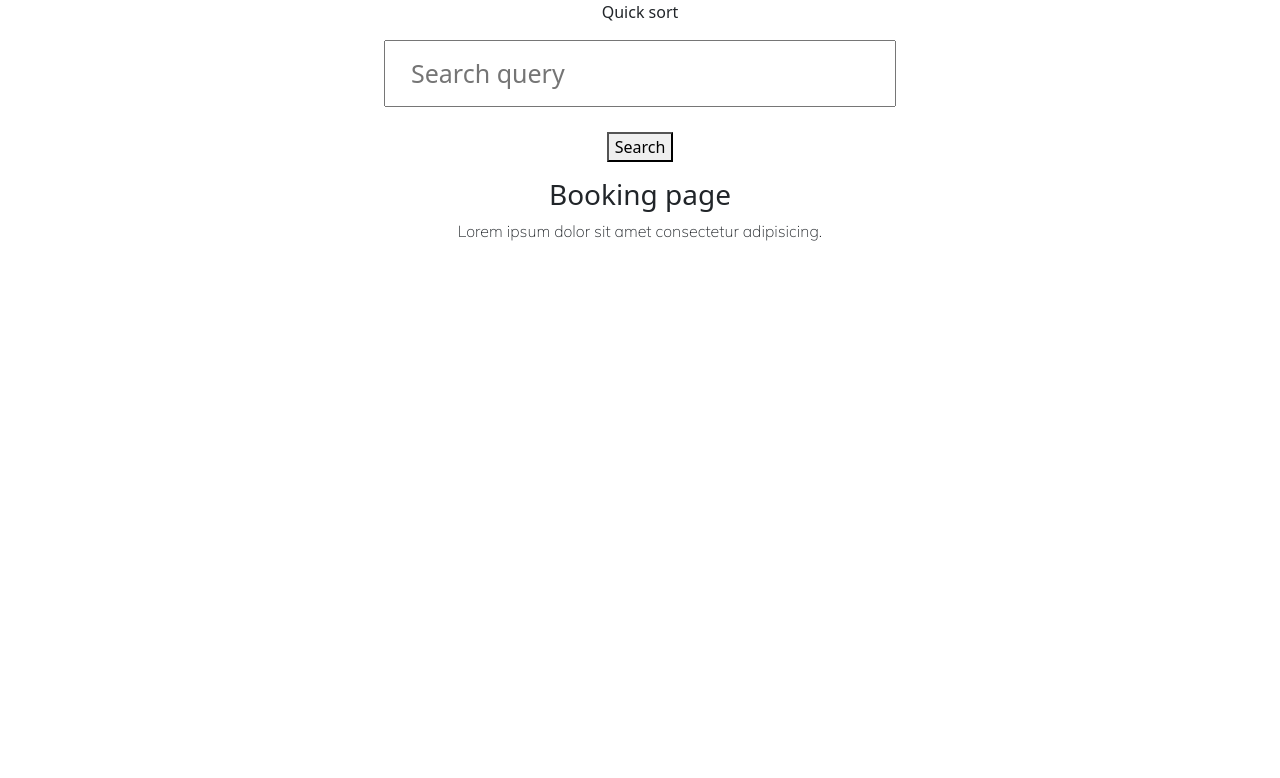
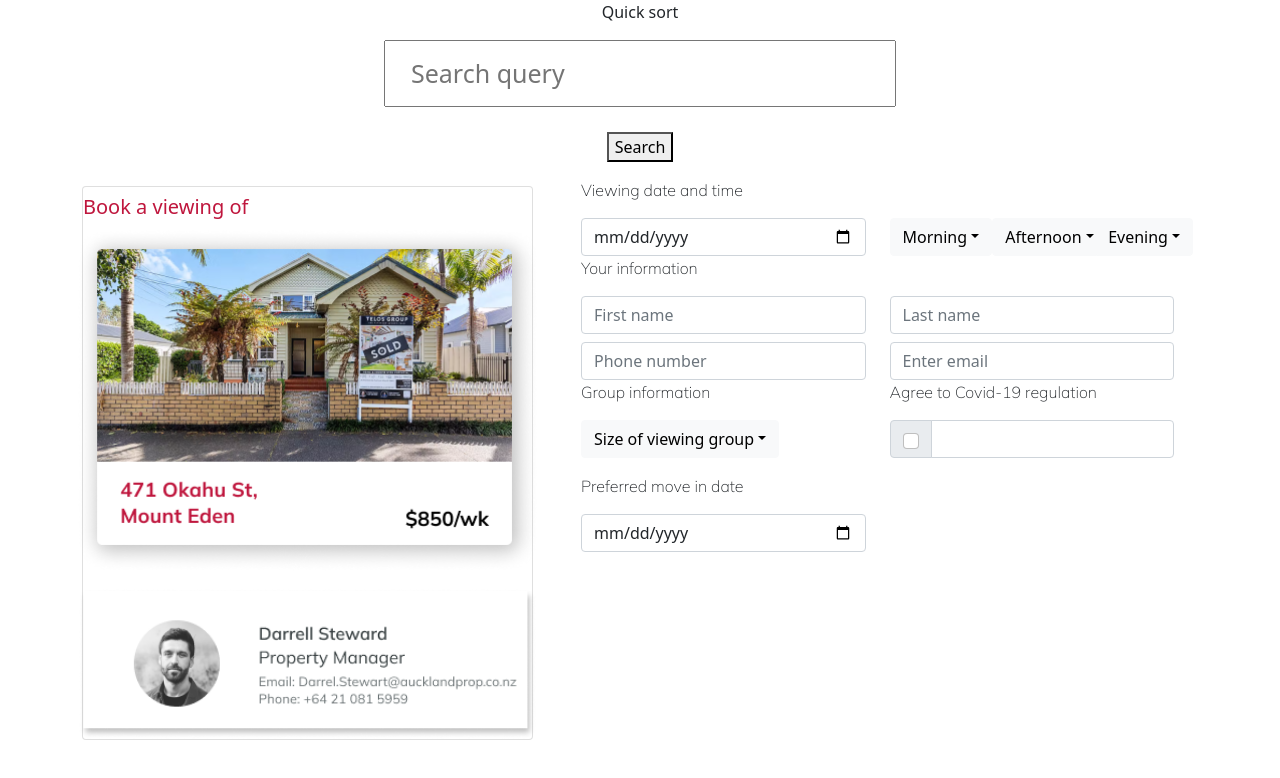
Before and after one commit to Melvin-n/mission6-frontend, a React (Create React App) app: page /booking in a window 1280 px wide. Shown: the top 778 px of the page. Built offline with nearby package versions, Linux system fonts and the light colour scheme.

Commit message:
modify Booking.css & Booking.js

```diff
--- a/src/pages/Booking.css
+++ b/src/pages/Booking.css
@@ -7,3 +7,7 @@ p {
     font-family: 'Mulish', sans-serif;
     font-weight: 200;
 }
+
+.card-title {
+ color: #BF163D;
+}
--- a/src/pages/Booking.js
+++ b/src/pages/Booking.js
@@ -1,18 +1,150 @@
-import React, {useState} from "react";
+import React, { useState } from "react";
 
-import './Booking.css';
+import "./Booking.css";
+// import Button from 'react-bootstrap/Button';
 
+// or less ideally
+import {
+  Container,
+  Form,
+  Button,
+  Row,
+  Col,
+  Dropdown,
+  DropdownButton,
+  InputGroup,
+  FormControl,
+  Card,
+  Image,
+} from "react-bootstrap";
 
 const Booking = () => {
-    const[bookValue, setBookValue] = useState('');
+  const [bookValue, setBookValue] = useState("");
 
-    return (
-        <>
-            <h3>Booking page</h3>
-            <p>Lorem ipsum dolor sit amet consectetur adipisicing.</p>
-            {/* <button>Book to view</button> */}
-        </>
-    )
-}
+  return (
+    <>
+      <Container>
+        <Row>
+          <Col sm={5}>
+            <Card className="mt-2">
+             <Card.Title className="card-title mt-2">Book a viewing of</Card.Title>
+              <Row>
+                <Image
+                  src="http://localhost:3000/images/Book-Viewing/Property card.png"
+                  fluid
+                  rounded
+                  className="my-0 px-1"
+                />
+              </Row>
+              <Row>
+                <Image
+                  src="http://localhost:3000/images/Book-Viewing/box/small.png"
+                  fluid
+                  rounded
+                  className="my-0 px-2"
+                />
+              </Row>
+            </Card>
+          </Col>
+          <Col sm={7}>
+            <Container>
+            <p>Viewing date and time</p>
+              {/* <Container > */}
+                {/* <p>Viewing date and time</p> */}
+                <Row>
+                  <Col sm={6}>
+                    <Form.Control type="date" name="" />
+                  </Col>
+                  <Col sm={6}>
+                    <Row>
+                      <Col sm={4}>
+                        <DropdownButton
+                          id="dropdown-basic-button"
+                          variant="light"
+                          title="Morning"
+                        >
+                          <Dropdown.Item href="#/action-1">10:00</Dropdown.Item>
+                          <Dropdown.Item href="#/action-2">11:00</Dropdown.Item>
+                        </DropdownButton>
+                      </Col>
+                      <Col sm={4}>
+                        <DropdownButton
+                          id="dropdown-basic-button"
+                          variant="light"
+                          title="Afternoon"
+                        >
+                          <Dropdown.Item href="#/action-1">1:00</Dropdown.Item>
+                          <Dropdown.Item href="#/action-2">3:00</Dropdown.Item>
+                        </DropdownButton>
+                      </Col>
+                      <Col sm={4}>
+                        <DropdownButton
+                          id="dropdown-basic-button"
+                          variant="light"
+                          title="Evening"
+                        >
+                          <Dropdown.Item href="#/action-1">5:00</Dropdown.Item>
+                        </DropdownButton>
+                      </Col>
+                    </Row>
+                  </Col>
+                </Row>
+              {/* </Container> */}
+              <p>Your information</p>
+              <Form>
+                <Row className="my-2">
+                  <Col>
+                    <Form.Control placeholder="First name" />
+                  </Col>
+                  <Col>
+                    <Form.Control placeholder="Last name" />
+                  </Col>
+                </Row>
+                <Row>
+                  <Col>
+                    <Form.Control placeholder="Phone number" />
+                  </Col>
+                  <Col>
+                    <Form.Group as={Col} controlId="formGridEmail">
+                      {/* <Form.Label>Email</Form.Label> */}
+                      <Form.Control type="email" placeholder="Enter email" />
+                    </Form.Group>
+                  </Col>
+                </Row>
+                <Row>
+                  <Col>
+                    <p>Group information</p>
+                    <DropdownButton
+                      id="dropdown-basic-button"
+                      variant="light"
+                      title="Size of viewing group"
+                    >
+                      <Dropdown.Item href="#/action-1">1</Dropdown.Item>
+                      <Dropdown.Item href="#/action-2">2</Dropdown.Item>
+                      <Dropdown.Item href="#/action-3">3</Dropdown.Item>
+                    </DropdownButton>
+                  </Col>
+                  <Col>
+                    <p>Agree to Covid-19 regulation</p>
+                    <InputGroup className="mb-3">
+                      <InputGroup.Checkbox aria-label="Checkbox for following text input" />
+                      <FormControl aria-label="Text input with checkbox" />
+                    </InputGroup>
+                  </Col>
+                </Row>
+                <Row>
+                  <Col sm={6}>
+                    <p>Preferred move in date</p>
+                    <Form.Control type="date" name="" />
+                  </Col>
+                </Row>
+              </Form>
+            </Container>
+          </Col>
+        </Row>
+      </Container>
+    </>
+  );
+};
 
-export default Booking
+export default Booking;
```
